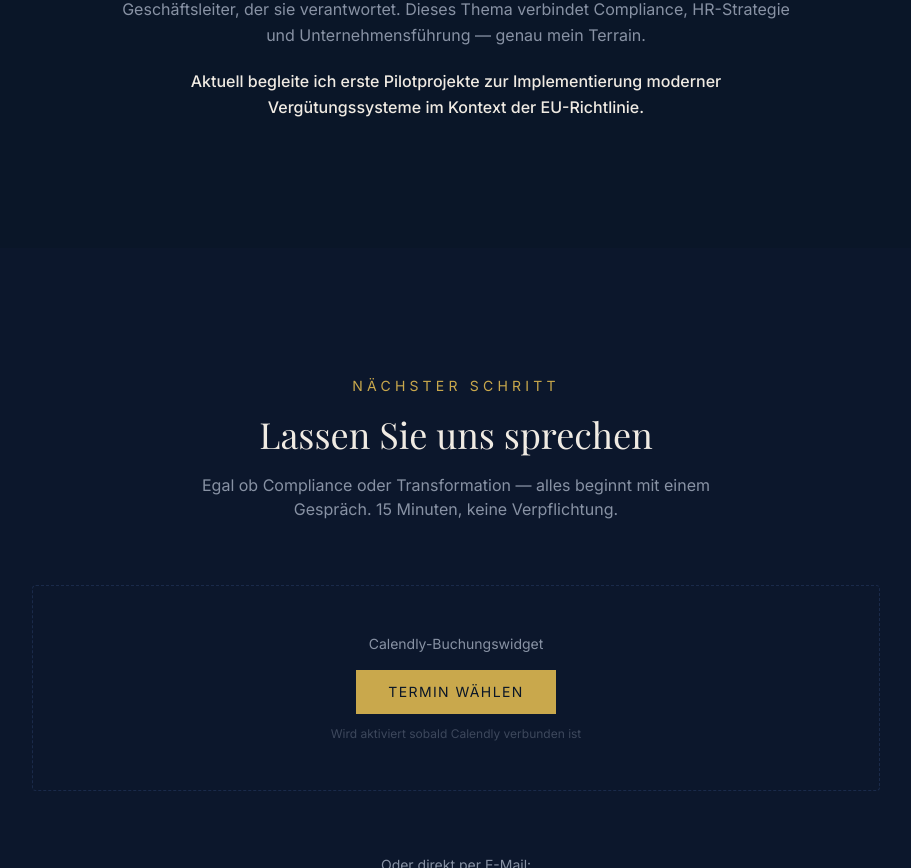
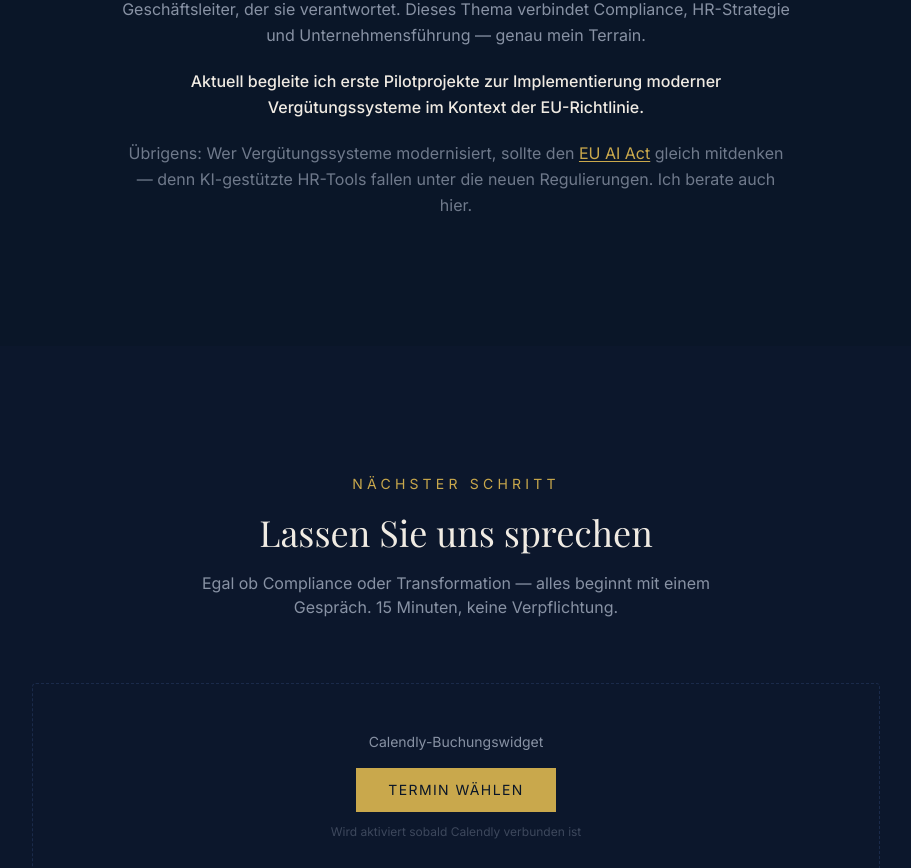
Before and after one commit to carolinejunker/jdm-advisory, a Next.js app: page /equal-pay in a window 1280 px wide. Shown: the part 4496-5364 px from the top of the page, without its empty margins (184-1095 px from the left). Built offline with nearby package versions, Linux system fonts and the light colour scheme; a web font is replaced by a local one.

Commit message:
fix: timeline dates (2004-2018, 2018-2024) + AI Act cross-selling on equal-pay page

```diff
--- a/src/app/equal-pay/page.tsx
+++ b/src/app/equal-pay/page.tsx
@@ -521,6 +521,14 @@ export default function EqualPayPage() {
                 Aktuell begleite ich erste Pilotprojekte zur Implementierung
                 moderner Vergütungssysteme im Kontext der EU-Richtlinie.
               </p>
+              <p className="text-slate/80 mt-3">
+                Übrigens: Wer Vergütungssysteme modernisiert, sollte den{" "}
+                <a href="/ai-act" className="text-gold hover:text-gold-light underline underline-offset-2 transition-colors">
+                  EU AI Act
+                </a>{" "}
+                gleich mitdenken — denn KI-gestützte HR-Tools fallen unter die neuen Regulierungen.
+                Ich berate auch hier.
+              </p>
             </div>
           </div>
         </section>
--- a/src/components/Track.tsx
+++ b/src/components/Track.tsx
@@ -1,11 +1,11 @@
 const milestones = [
   {
-    period: "2004 – 2020",
+    period: "2004 – 2018",
     role: "Unternehmensberatung & Audit",
     detail: "Due Diligence, Internal Audit, General Advisory für internationale Mandanten",
   },
   {
-    period: "2020 – 2024",
+    period: "2018 – 2024",
     role: "Direktor & Generalsekretär",
     detail: "Geschäftsleitung luxemburgischer Staatsunternehmen",
   },
--- a/src/components/en/TrackEn.tsx
+++ b/src/components/en/TrackEn.tsx
@@ -1,11 +1,11 @@
 const milestones = [
   {
-    period: "2004 – 2020",
+    period: "2004 – 2018",
     role: "Management Consulting & Audit",
     detail: "Due diligence, internal audit, and general advisory for international clients",
   },
   {
-    period: "2020 – 2024",
+    period: "2018 – 2024",
     role: "Director & Secretary General",
     detail: "Executive management of Luxembourg state-owned enterprises",
   },
```
